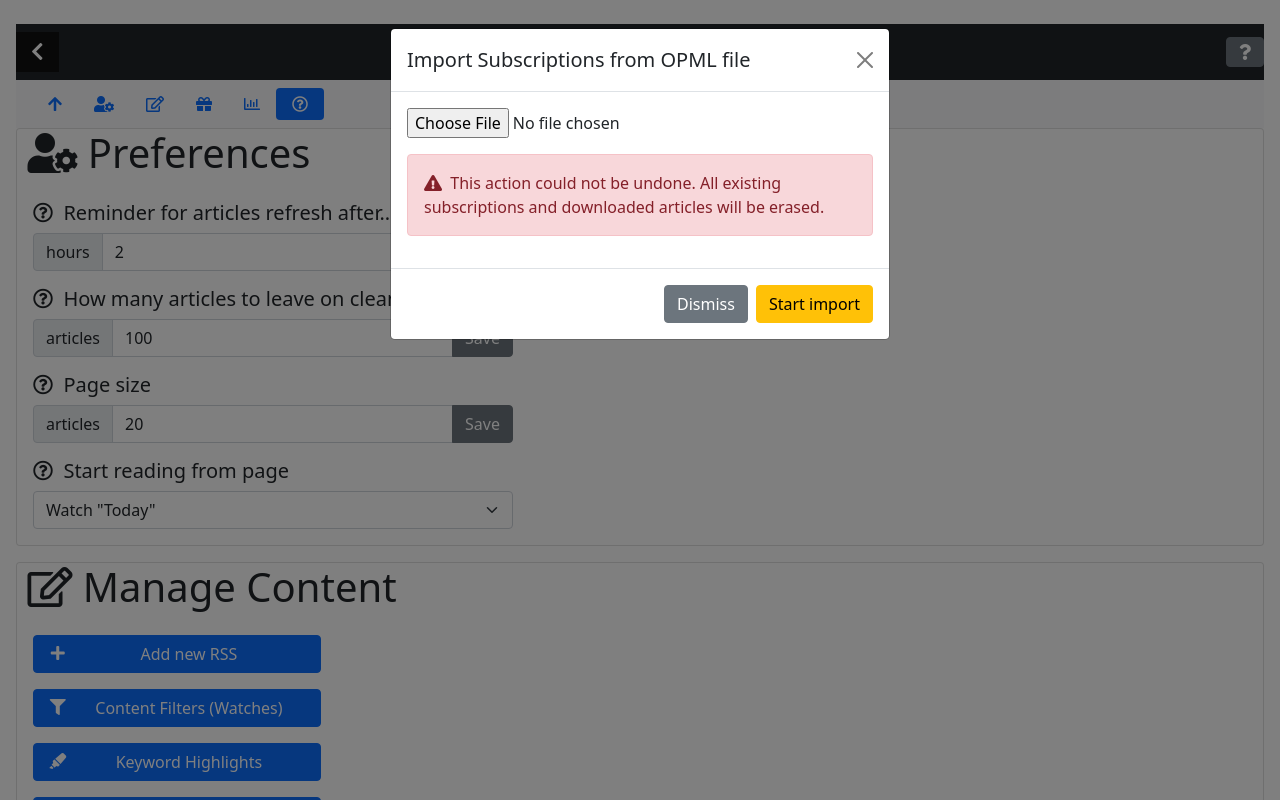
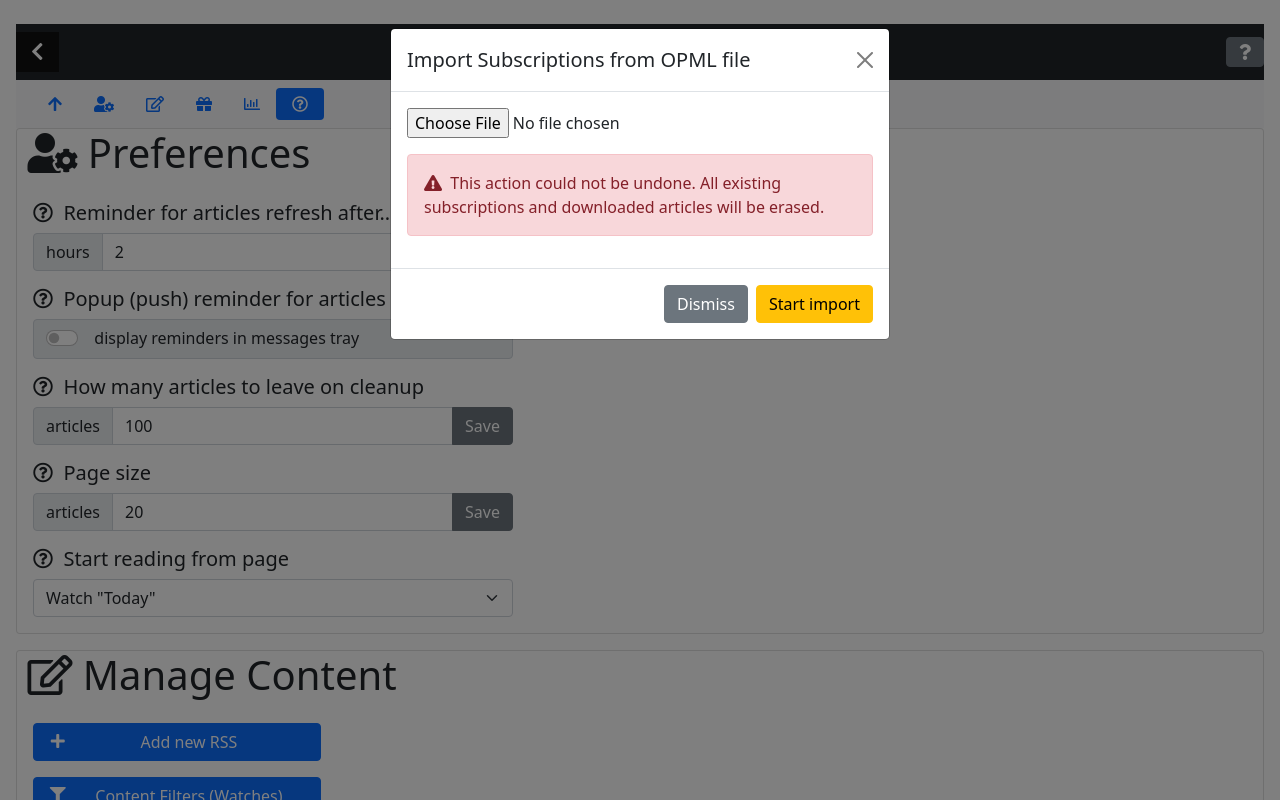
Before and after one commit to freerss2/freerss2, a PHP site: page /personal/settings.php?open=ImportModal in a window 1280 px wide. Run offline with PHP 8.4, Linux system fonts and the light colour scheme; the visitor is signed in with stand-in values (Sample User, id 1); data that the repository does not hold is empty; some libraries are stand-ins or nearby versions.

Commit message:
enable/disable popup reminder

```diff
--- a/htdocs/personal/index.php
+++ b/htdocs/personal/index.php
@@ -82,7 +82,9 @@
     <script>
       var update_required =
           "<?php echo $statistics['update_required'] ?$statistics['update_required'] : '' ?>" ;
-      if ( update_required ) {
+      var enable_push_reminders =
+          <?php echo $statistics['enable_push_reminders'] ?> ;
+      if ( update_required && enable_push_reminders) {
         systemPopupNotification(
           'FreeRSS2 notification',
           'Feeds update required', function(n,c) { refreshRss(); }, 30000);
--- a/htdocs/personal/read.php
+++ b/htdocs/personal/read.php
@@ -207,7 +207,9 @@ $prev_page = $displayed_page > 1;
     <script>
       var update_required =
           "<?php echo $statistics['update_required'] ?$statistics['update_required'] : '' ?>" ;
-      if ( update_required ) {
+      var enable_push_reminders =
+          <?php echo $statistics['enable_push_reminders'] ?> ;
+      if ( update_required && enable_push_reminders ) {
         systemPopupNotification(
           'FreeRSS2 notification',
           'Feeds update required', function(n,c) { refreshRss(); },
--- a/htdocs/personal/settings.php
+++ b/htdocs/personal/settings.php
@@ -29,6 +29,7 @@
   $page_size = $personal_settings['page_size'] ? max($personal_settings['page_size'], 5) : 20;
   $reminder_hours = $personal_settings['reminder_hours'] ? max($personal_settings['reminder_hours'], 1) : 2;
   $retention_leave_articles = $personal_settings['retention_leave_articles'] ? max($personal_settings['retention_leave_articles'], 10) : 100;
+  $enable_push_reminders = $personal_settings['enable_push_reminders'] == 'true' ? 'checked' : '';
   $start_page = $personal_settings['start_page'] ? $personal_settings['start_page'] : 'group:All';
 
   $open_feature = $_GET['open'];  # supported: ?open=ImportModal
@@ -129,6 +130,20 @@
          </div>
          <h5 class="card-title">
            <i class="far fa-question-circle inline-help"
+            title="For browser version (desktop or mobile) it is possible to get system-level popup reminders for articles refresh. Such popup will appear in addition to main reminder on application toolbar. If such reminder is not relevant, you can disable it. Note, that push messages are not available for mobile application."></i>&nbsp;
+           Popup (push) reminder for articles refresh
+         </h5>
+         <div class="input-group mb-3 short-input">
+           <span class="input-group-text" style="width: 100%;">
+           <span class="form-check form-switch">
+           <input class="form-check-input" type="checkbox" role="switch" onchange="updateSettings('enable_push_reminders', this.checked)" id="enable-push-reminders" <?php echo $enable_push_reminders; ?>>
+             &nbsp;
+             <label class="form-check-label" for="enable-push-reminders">display reminders in messages tray</label>
+           </span>
+           </span>
+         </div>
+         <h5 class="card-title">
+           <i class="far fa-question-circle inline-help"
             title="FreeRSS allows to define retension policy for articles, marked as 'read'. You can ensure that at least this amount of latest read articles remain in system and available for global search."></i>&nbsp;
            How many articles to leave on cleanup
          </h5>
@@ -146,7 +161,7 @@
 
          <h5 class="card-title">
            <i class="far fa-question-circle inline-help"
-            title="When selected view contains too much articles, this information is splitted into pages. It is possible to define size of such page, depending ob currently used screen (like desktop or smartphone)"></i>&nbsp;
+            title="To simplify on-screen management the articles view is splitted into pages. It is possible to define size of such page, depending on currently used screen (like desktop or smartphone)"></i>&nbsp;
            Page size
          </h5>
          <div class="input-group mb-3 short-input">
--- a/htdocs/php_lib/rss_app.php
+++ b/htdocs/php_lib/rss_app.php
@@ -8,7 +8,7 @@ include "site_to_feed.php";
 require_once "Spyc.php";
 
 
-$APP_VERSION = '2.0.1.7.0f';
+$APP_VERSION = '2.0.1.7.0g';
 
 $VER_SUFFIX = "?v=$APP_VERSION";
 
@@ -2534,10 +2534,14 @@ WHERE `user_id` = :user_id
   /**
    * Get subscriptions summary statistics
    * @return: dictionary with fields
+   *         - user_name
    *         - total_subscriptions
    *         - active_subscriptions
    *         - unread_articles
    *         - bookmarked_articles
+   *         - updated_at
+   *         - update_required
+   *         - enable_push_reminders
    *         - last_page (or null)
   **/
   public function getSubscrSummary() {
@@ -2570,6 +2574,7 @@ WHERE `user_id` = :user_id
     $statistics['updated_at' ] = _date_to_passed_time($last_update);
     $delta = _date_to_passed_seconds($last_update);
     $statistics['update_required' ] = $delta > ($_S['hour'] * $reminder_hours);
+    $statistics['enable_push_reminders'] = $personal_settings['enable_push_reminders'] == 'true' ? 1 : 0;
     $statistics['last_page'           ] =
       $this->db->fetchSingleResult($query6, $bindings);
     return $statistics;
```
